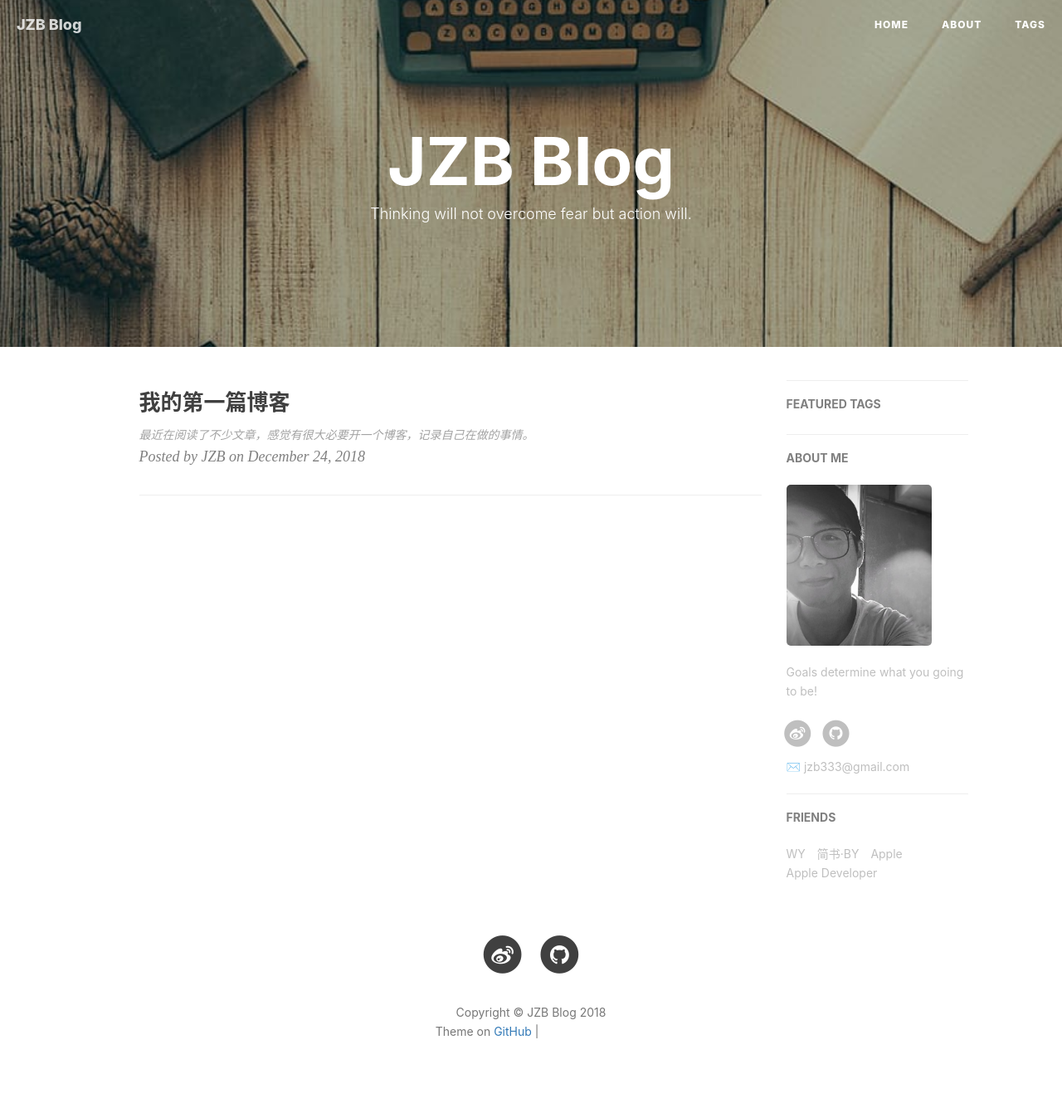
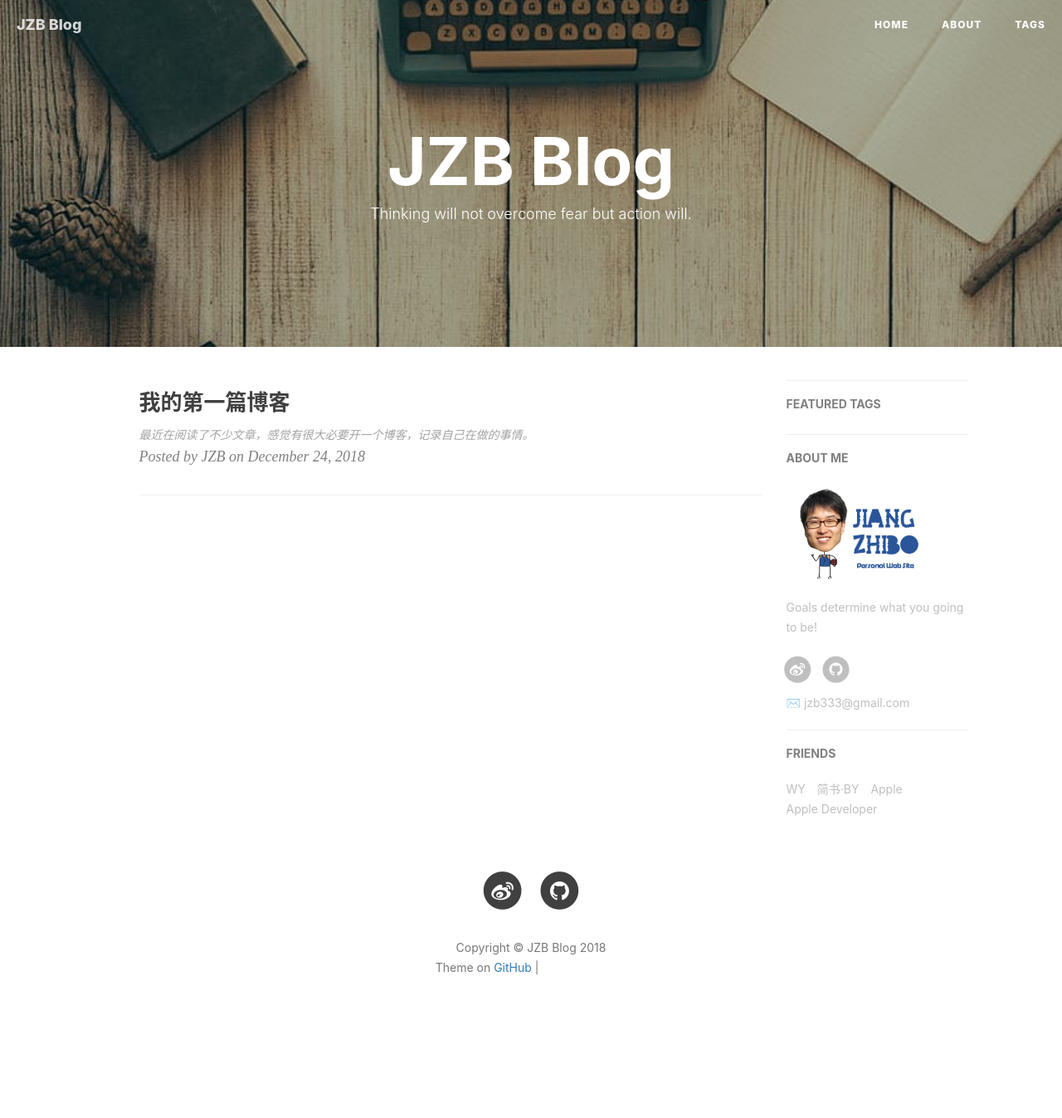
Before and after one commit to jiangzhibo/jiangzhibo.github.io, a Jekyll site: the page built from index.html, in a window 1280 px wide. Shown: the whole page at 83% size. Built offline with Jekyll 4.4.1, drawn with Linux system fonts in a browser that asks for light colours; nearby versions of some CDN libraries; the list of posts is cut into pages by our own code; comment, search, counter and statistics services are not loaded; after the commit the page ends 1270 px from its top, so only the background shows below that; grey boxes are pictures that could not be loaded.

Commit message:
change the logo picture

```diff
--- a/_config.yml
+++ b/_config.yml
@@ -12,7 +12,7 @@
 # Sidebar settings
 sidebar: true                           # whether or not using Sidebar.
 sidebar-about-description: "Goals determine what you going to be!"
-sidebar-avatar: /img/about-BY-gentle.jpg      # use absolute URL, seeing it's used in both `/` and `/about/`
+sidebar-avatar: /img/logo.png      # use absolute URL, seeing it's used in both `/` and `/about/`
 
 
 
```
Also changed, not shown: img/about-BY-gentle.jpg (deleted), img/logo.png (added).
